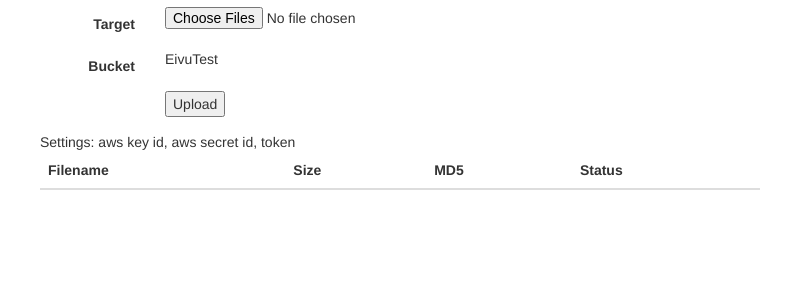
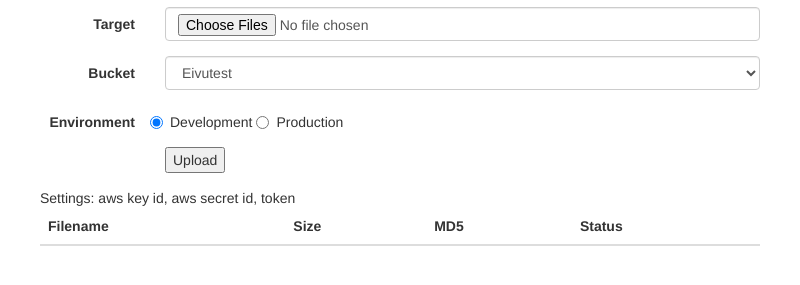
Before and after one commit to dabobert/eivu-client, an Electron app: page index.html in a window 800 px wide. Shown: the part 63-348 px from the top of the page. Drawn offline with nearby package versions, Linux system fonts and the light colour scheme; no server answers.

Commit message:
- styled the upload form better

```diff
--- a/index.html
+++ b/index.html
@@ -9,15 +9,31 @@
       <h1>Eivu: version 0.0.1</h1>
       <div class="form-horizontal">
         <div class="form-group">
-    <label for="inputEmail3" class="col-sm-2 control-label">Target</label>
+          <label for="uploadTarget" class="col-sm-2 control-label">Target</label>
           <div class="col-sm-10">
-      <input type="file" id="uploadTarget" onchange="assignDataPath(event)" webkitdirectory mozdirectory msdirectory odirectory directory multiple />
+            <input type="file" class="form-control" id="uploadTarget" name="uploadTarget" onchange="assignDataPath(event)" webkitdirectory mozdirectory msdirectory odirectory directory multiple />
           </div>
         </div>
         <div class="form-group">
-    <label for="inputPassword3" class="col-sm-2 control-label">Bucket</label>
+          <label for="bucket" class="col-sm-2 control-label">Bucket</label>
           <div class="col-sm-10">
-      EivuTest
+            <select class="form-control" name="bucket" id="bucket">
+              <option value="1">Eivu</option>
+              <option value="2" selected>Eivutest</option>
+            </select>
+          </div>
+        </div>
+        <div class="form-group">
+          <label for="environment" class="col-sm-2 control-label">Environment</label>
+          <div class="radio">
+            <label>
+              <input type="radio" name="environment" id="environment_development" value="development" checked>
+              Development
+            </label>
+            <label>
+              <input type="radio" name="environment" id="environment_production" value="production">
+              Production
+            </label>
           </div>
         </div>
         <div class="form-group">
@@ -29,7 +45,6 @@
       <div>
         Settings: aws key id, aws secret id, token
       </div>
-
       <div id="alertBox"></div>
       <table id="fileData" class="table table-striped">
       	<thead>
```
Lines whose indentation alone changed are shown as unchanged.
